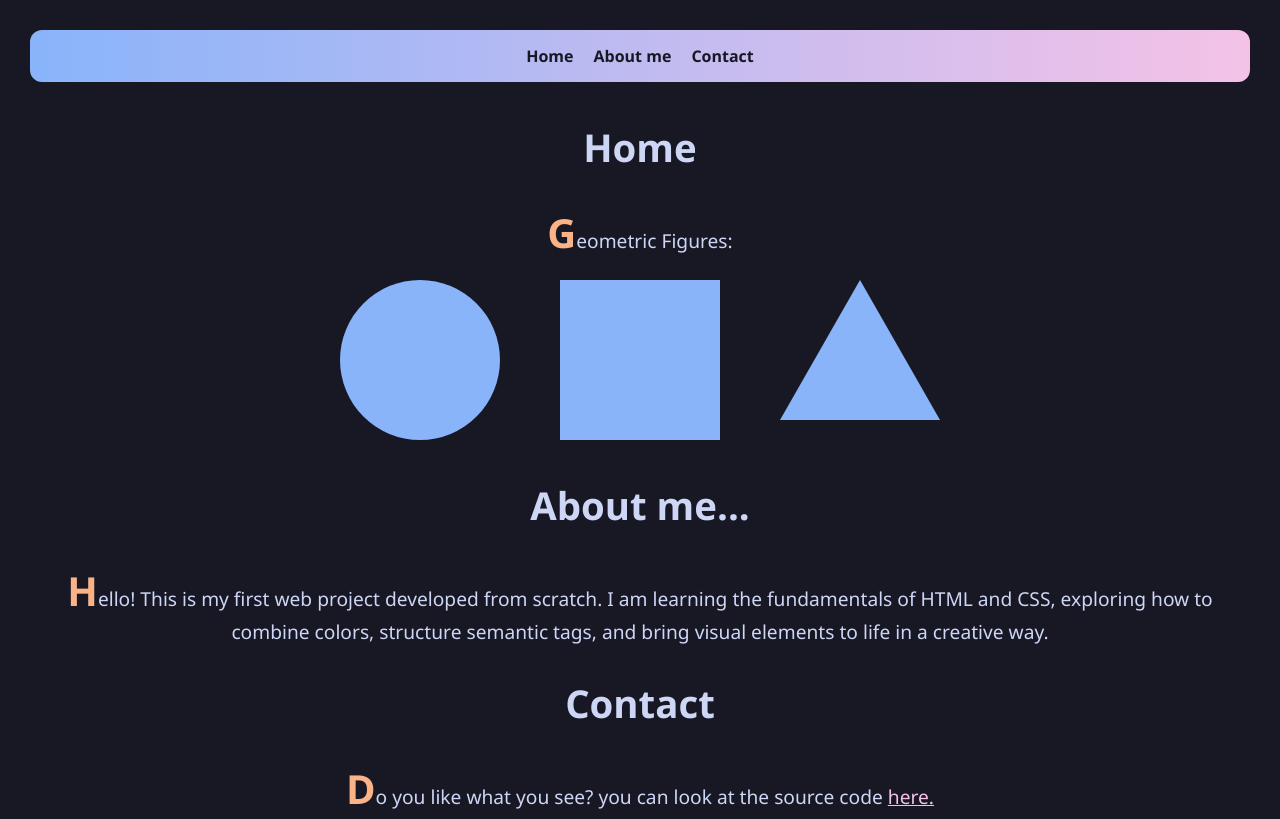
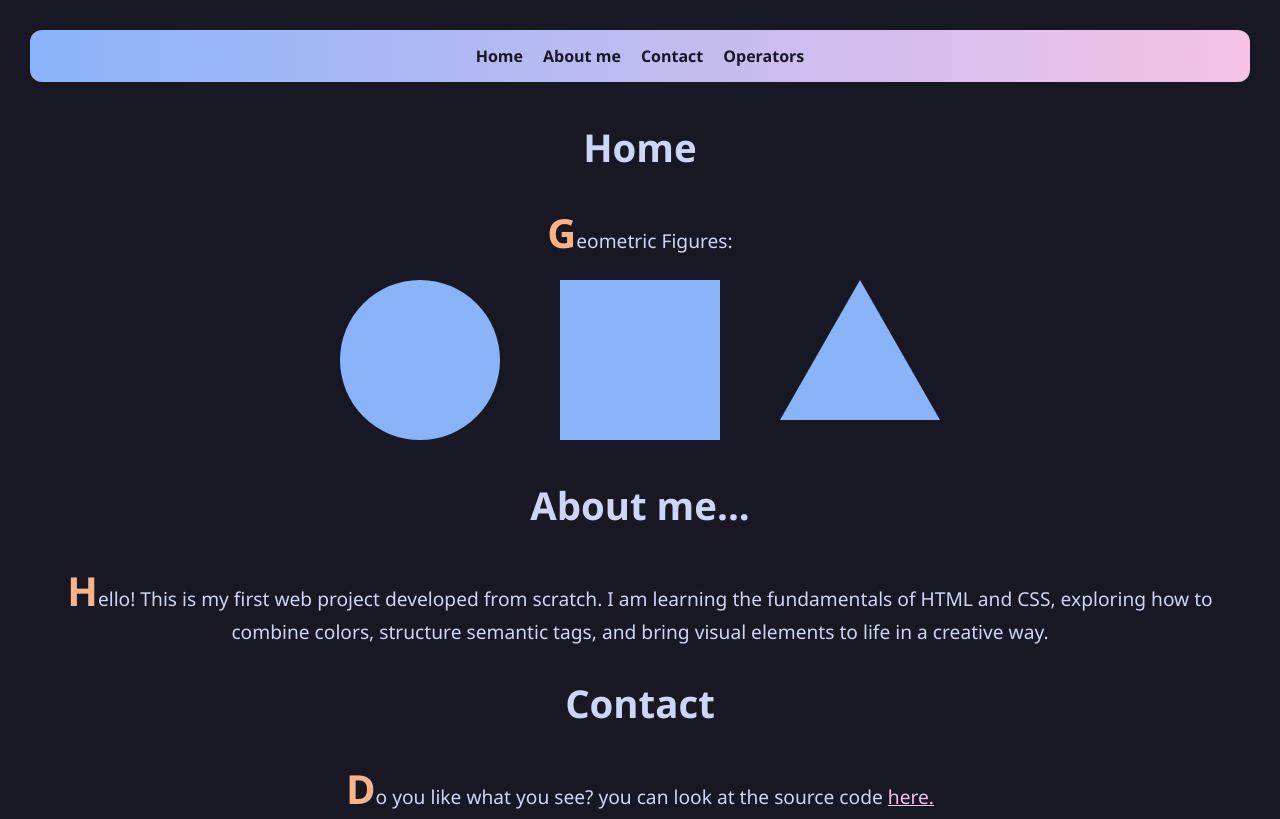
Before and after one commit to BR4DL4Y/javascript-course, a plain HTML site: page first-assignment/index.html in a window 1280 px wide. Shown: the top 819 px of the page. Drawn offline with Linux system fonts and the light colour scheme.

Commit message:
Add link to Operators page in navigation

```diff
--- a/first-assignment/index.html
+++ b/first-assignment/index.html
@@ -14,6 +14,7 @@
         <li><a href="#home">Home</a></li>
         <li><a href="#about-me">About me</a></li>
         <li><a href="#contact">Contact</a></li>
+        <li><a href="operators.html">Operators</a></li>
       </ul>
     </nav>
   </header>
@@ -45,3 +46,4 @@
   </footer>
   </main>
 </body>
+</html>
```
